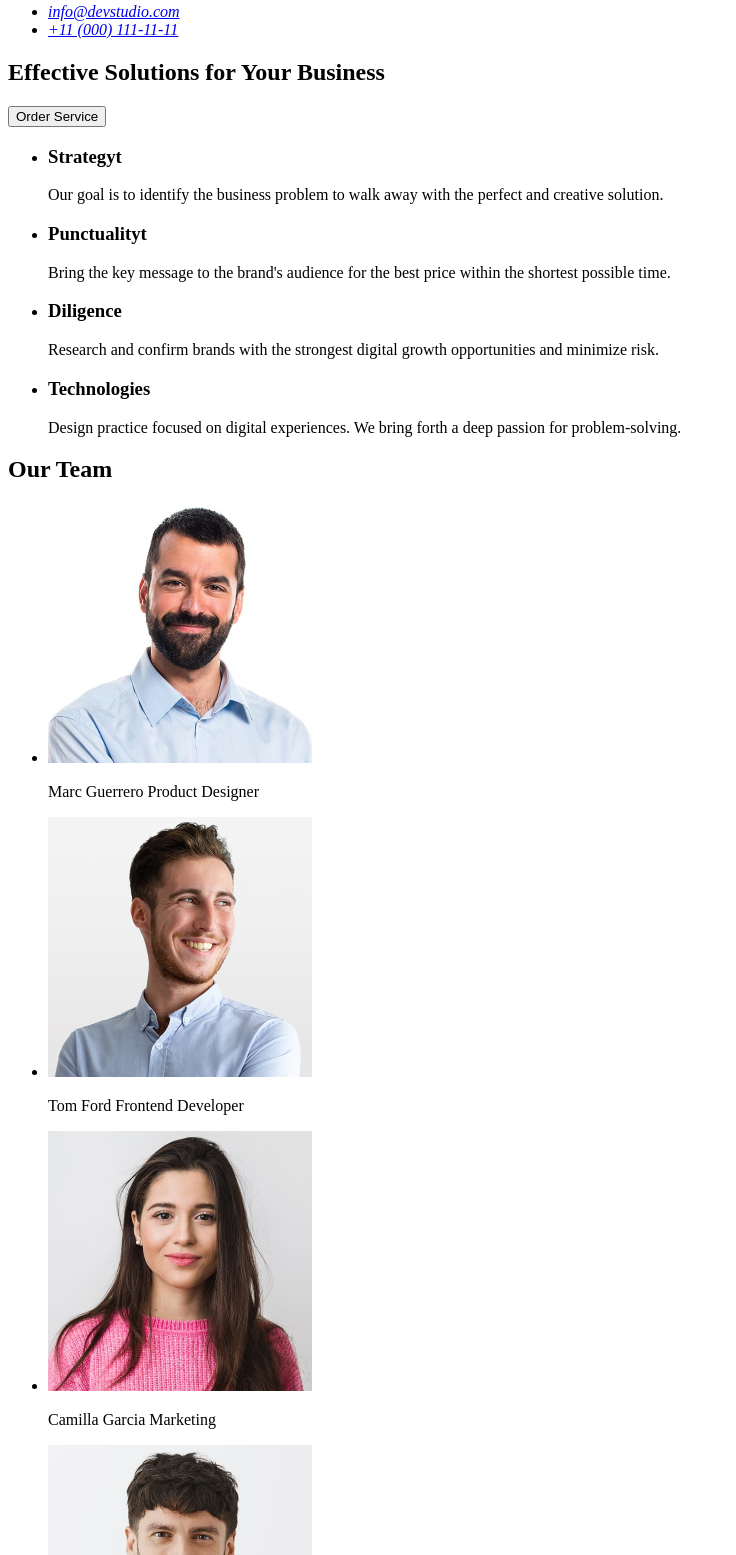
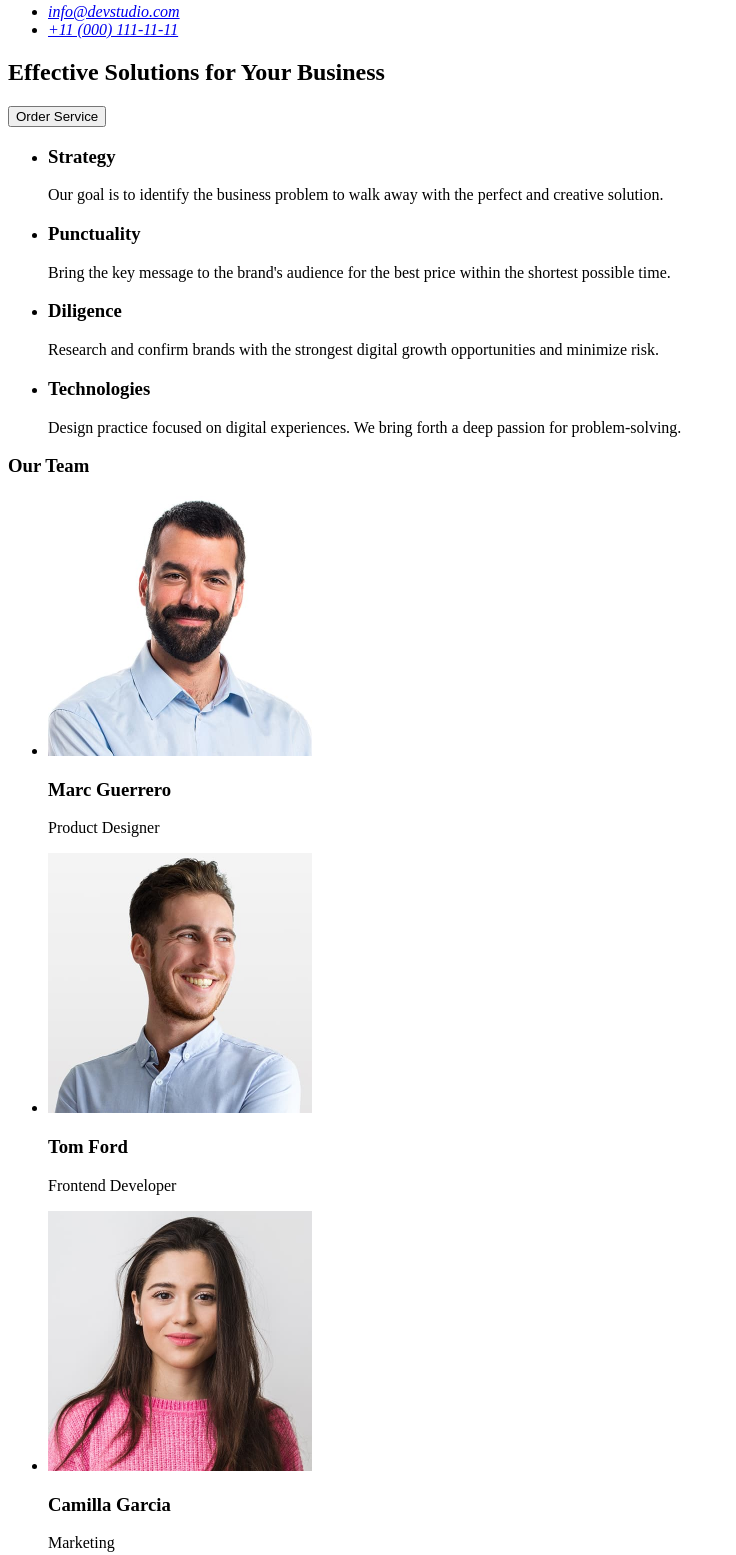
Before and after one commit to OlenaUkraine2025/goit-markup-hw-01, a plain HTML site: page index.html in a window 1280 px wide. Shown: the part 109-1664 px from the top of the page, without its empty margins (0-736 px from the left). Drawn offline with Linux system fonts and the light colour scheme.

Commit message:
обновила index.html

```diff
--- a/index.html
+++ b/index.html
@@ -31,14 +31,14 @@
         <h2 hidden>1</h2>
         <ul>
           <li>
-            <h3>Strategyt</h3>
+            <h3>Strategy</h3>
             <p>
               Our goal is to identify the business problem to walk away with the
               perfect and creative solution.
             </p>
           </li>
           <li>
-            <h3>Punctualityt</h3>
+            <h3>Punctuality</h3>
             <p>
               Bring the key message to the brand's audience for the best price
               within the shortest possible time.
@@ -61,7 +61,7 @@
         </ul>
       </section>
       <section>
-        <h2>Our Team</h2>
+        <h3>Our Team</h3>
         <ul>
           <li>
             <img
@@ -70,7 +70,8 @@
               width="264"
               height="260"
             />
-            <p>Marc Guerrero Product Designer</p>
+            <h3>Marc Guerrero</h3>
+            <p>Product Designer</p>
           </li>
           <li>
             <img
@@ -79,7 +80,8 @@
               width="264"
               height="260"
             />
-            <p>Tom Ford Frontend Developer</p>
+            <h3>Tom Ford</h3>
+            <p>Frontend Developer</p>
           </li>
           <li>
             <img
@@ -88,7 +90,8 @@
               width="264"
               height="260"
             />
-            <p>Camilla Garcia Marketing</p>
+            <h3>Camilla Garcia</h3>
+            <p>Marketing</p>
           </li>
           <li>
             <img
@@ -97,7 +100,8 @@
               width="264"
               height="260"
             />
-            <p>Daniel Wilson UI Designer</p>
+            <h3>Daniel Wilson</h3>
+            <p>UI Designer</p>
           </li>
         </ul>
       </section>
```
